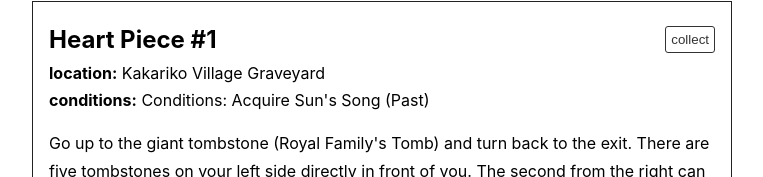
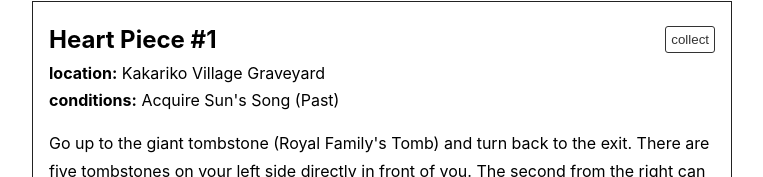
Before and after one commit to chrisdfe/oot-tracker, a React (Create React App) app: page / in a window 1280 px wide. Shown: the part 416-593 px from the top of the page, without its empty margins (258-1021 px from the left). Built offline with nearby package versions, Linux system fonts and the light colour scheme.

Commit message:
More data bugfixes

```diff
--- a/scripts/data/fetchHeartPieces.js
+++ b/scripts/data/fetchHeartPieces.js
@@ -26,7 +26,7 @@
       .filter(line => !!line);
 
     const cleanedLocation = location.replace(/^Location: /, "");
-    const cleanedConditions = conditions.replace(/^Conditions /, "");
+    const cleanedConditions = conditions.replace(/^Conditions: /, "");
     const [, number] = /^Heart Piece #(\d+) - /.exec(directions);
     const [, cleanedDirections] = directions
       .join("\n")
--- a/src/data/heartPieces.json
+++ b/src/data/heartPieces.json
@@ -2,252 +2,252 @@
     {
         "number": "1",
         "location": "Kakariko Village Graveyard",
-        "conditions": "Conditions: Acquire Sun's Song (Past)",
+        "conditions": "Acquire Sun's Song (Past)",
         "directions": "Go up to the giant tombstone (Royal Family's Tomb) and turn back to the exit. There are five tombstones on your left side directly in front of you. The second from the right can be pulled back. Do so and drop down into the hole to find a ReDead. Defeat it (freeze it first with the Sun's Song), then stand on the steps and play the Sun's Song again to make a chest appear containing a Piece of Heart.",
         "imageUrl": "/wiki/images/thumb/f/fa/OoT-Heart-Piece-01-Map.jpg/400px-OoT-Heart-Piece-01-Map.jpg"
     },
     {
         "number": "2",
         "location": "Kakariko Village Graveyard",
-        "conditions": "Conditions: Have Enough Rupees",
+        "conditions": "Have Enough Rupees",
         "directions": "Once you have a lot of Rupees to throw around, enter the Graveyard between 18:00 and 21:00 (you can talk to the guard at the entrance of Kakariko Village to check the time). You will have the option of playing Dampé's Heart-Pounding Gravedigging Tour for 10 Rupees a try. Speak to him when he is standing in front of a patch of Soft Soil, pay up, and see what you find. Mostly, you find nothing, but occasionally you get Rupees. Eventually, you will find a Piece of Heart. Unfortunately, it is completely random, so you could end up being here awhile...",
         "imageUrl": "/wiki/images/f/fa/OoT-Heart-Piece-02.jpg"
     },
     {
         "number": "3",
         "location": "Lon Lon Ranch",
-        "conditions": "Conditions: Reach Lon Lon Ranch (Past)",
+        "conditions": "Reach Lon Lon Ranch (Past)",
         "directions": "During the past, go to Lon Lon Ranch and enter the storage building at the back of the ranch. Pull the crates back to reach the far corner where you will find a hole you can crawl through. This leads to a little area with a Piece of Heart in a nest.",
         "imageUrl": "/wiki/images/d/df/OoT-Heart-Piece-03.jpg"
     },
     {
         "number": "4",
         "location": "Gerudo Valley",
-        "conditions": "Conditions: Reach Gerudo Valley",
+        "conditions": "Reach Gerudo Valley",
         "directions": "In Gerudo Valley, there is a giant waterfall to the north. In the center of the waterfall is an alcove with a Piece of Heart. There is a ladder to get up there, so the general idea is to drop down into the water closest to the waterfall and swim over to the ladder. As a child, you can grab the Cucco nearby and float over to it. As an adult, you will probably have more luck getting on the \"Gerudo side\" of the bridge and jumping down on to the solid land, then running over to the higher water and jumping in.",
         "imageUrl": "/wiki/images/thumb/0/0b/Oot_heart_16.jpg/400px-Oot_heart_16.jpg"
     },
     {
         "number": "5",
         "location": "Gerudo Valley",
-        "conditions": "Conditions: Reach Gerudo Valley",
+        "conditions": "Reach Gerudo Valley",
         "directions": "When standing on the bridge, if you look towards the \"Gerudo side\" of the bridge and look off to the left, you will see a platform up against the wall with a crate. Roll into the crate to find a Piece of Heart. There are two ways to get over to this platform:\n1) As a child, grab the Cucco and float over to the crate.\n2) As an adult, jump down on to the similar platform on the \"Hyrule Field side,\" and then use the Longshot on the crate to get across.",
         "imageUrl": "/wiki/images/thumb/d/d3/Oot_heart_17.jpg/400px-Oot_heart_17.jpg"
     },
     {
         "number": "6",
         "location": "Lake Hylia",
-        "conditions": "Conditions: Reach Lake Hylia (Past)",
+        "conditions": "Reach Lake Hylia (Past)",
         "directions": "In the Fishing Pond game, catch a 10-pound fish as a child and show it to the Fishing Hole Man to get a Piece of Heart.",
         "imageUrl": "/wiki/images/5/5f/OoT-Heart-Piece-06.jpg"
     },
     {
         "number": "7",
         "location": "Lost Woods",
-        "conditions": "Conditions: Acquire Fairy Ocarina (Past)",
+        "conditions": "Acquire Fairy Ocarina (Past)",
         "directions": "When you enter the Lost Woods as a child, go right one screen then jump down into the lower area. Stand on the stump off to the right to make two Skull Kids appear. Pull out your Ocarina and they'll let you play along with their songs. If you can manage to play three of their songs in a row (that steadily get more difficult), they will reward you with a Piece of Heart.",
         "imageUrl": "/wiki/images/1/1c/OoT-Heart-Piece-07.jpg"
     },
     {
         "number": "8",
         "location": "Lost Woods",
-        "conditions": "Conditions: Learn Saria's Song (Past)",
+        "conditions": "Learn Saria's Song (Past)",
         "directions": "Enter the Lost Woods as a child and go left one screen. Stand on the stump, pull out your Ocarina and play Saria's Song once you have acquired it. The Skull Kid on top of the tree trunk in front of you will get excited and offer you a Piece of Heart for his new friend. That's the sign of a true friend!",
         "imageUrl": "/wiki/images/f/f6/OoT-Heart-Piece-08.jpg"
     },
     {
         "number": "9",
         "location": "Market",
-        "conditions": "Conditions: Reach Market (Past)",
+        "conditions": "Reach Market (Past)",
         "directions": "During the night, there are lots of dogs roaming the streets. If you touch one, it will follow you until you enter a building or leave the area entirely. There is one specific dog we want, which is the white one who is hanging out by the blue market stall. It is located to the left of the exit leading back to Hyrule Field. Make it follow you, then head over to the right a bit and enter the Back Alley between the buildings. Enter the door straight ahead to your left, which is the only one open at night. Inside, you will find Mamamu Yan who is constantly raving about her \"Little Richard\" during the day. For bringing him back, she will gift you with a Piece of Heart.",
         "imageUrl": "/wiki/images/d/d6/OoT-Heart-Piece-09.jpg"
     },
     {
         "number": "10",
         "location": "Goron City",
-        "conditions": "Conditions: Acquire Goron's Bracelet",
+        "conditions": "Acquire Goron's Bracelet",
         "directions": "At the lowest level of the city, light all the torches using Deku Sticks (and the lit torch in Darunia's chamber). Alternatively you can use Din's Fire. Once all of them are lit, the giant goron-faced urn in the center will begin spinning. Go up to the second floor where you can toss either Bomb Flowers or Bombs into the vase once it gets close. If they explode when the face that's towards you is smiling, you will get a Piece of Heart and some Rupees. It can take awhile and is very frustrating, so don't feel like you're the only one.",
         "imageUrl": "/wiki/images/f/f5/OoT-Heart-Piece-10.jpg"
     },
     {
         "number": "11",
         "location": "Death Mountain Crater",
-        "conditions": "Conditions: Reach Death Mountain Crater",
+        "conditions": "Reach Death Mountain Crater",
         "directions": "The wall that leads up to the large area at the entrance of Death Mountain Crater is climbable and it has an alcove with a Piece of Heart in it. There are two ways you can get it:\n1) You can enter Death Mountain Crater as a child and run straight forward. When you hit the ledge, rather than jumping, Link will turn around and start climbing down. Get to the alcove and claim your prize, then quickly leave before you run out of time (the limit is based on the amount of Heart Containers you have, so the more health the better). You can use this method as an adult as well.\n2) The other way is to plant a Magic Bean at the base of the Crater as a child and ride the Magic Bean Plant as an adult. It will eventually take you over to the alcove.",
         "imageUrl": "/wiki/images/thumb/d/dc/Oot_heart_06.jpg/400px-Oot_heart_06.jpg"
     },
     {
         "number": "12",
         "location": "Kakariko Village",
-        "conditions": "Conditions: Reach Top of Death Mountain or Hookshot",
+        "conditions": "Reach Top of Death Mountain or Hookshot",
         "directions": "To get this Piece of Heart, you need to get on top of Impa's House (the building to the far southwest of Kakariko Village). You can get there by either catching a ride from the Owl atop Death Mountain as a child, or using the Hookshot as an adult to first get on top of the House of Skulltula, and then on top of Impa's House.\nOnce you get up there, jump off to the east side where there is a ledge above the fence. Enter the hole in the wall which takes you into a cage inside the house with a cow...? and a Piece of Heart!",
         "imageUrl": "/wiki/images/f/fa/OoT-Heart-Piece-12.jpg"
     },
     {
         "number": "13",
         "location": "Market",
-        "conditions": "Conditions: Acquire Bombs (Past)",
+        "conditions": "Acquire Bombs (Past)",
         "directions": "During the day, the Bombchu Bowling Alley is open and ready for business! The game cycles through five different prizes, in this order: Bombchu, Piece of Heart, Bombs, Bomb Bag, and a purple Rupee (50). If you mess up playing the game for the prize you want, you will have to wait for the prize to cycle around again.",
         "imageUrl": "/wiki/images/9/9c/OoT-Heart-Piece-13.jpg"
     },
     {
         "number": "14",
         "location": "Hyrule Field",
-        "conditions": "Conditions: Acquire Bombs",
+        "conditions": "Acquire Bombs",
         "directions": "In the southwest corner of Hyrule Field is the entrance to Lake Hylia. Just before the entrance itself is four fences that form a square. Lay a bomb in the center to reveal a hole. Jump down and purchase the Piece of Heart from the Business Scrub for 10 Rupees.",
         "imageUrl": "/wiki/images/0/06/OoT-Heart-Piece-14.jpg"
     },
     {
         "number": "15",
         "location": "Zora's River",
-        "conditions": "Conditions: Reach Zora's River",
+        "conditions": "Reach Zora's River",
         "directions": "The heart piece is located on a pillar found right in the center of Zora's River region. There are a few different ways to get to it:\n1) You can bring the Cucco from the beginning of the area, jump at the nearby platform and let go of the Cucco at the last moment to grab on, pull yourself up and jump to the Piece of Heart.\n2) Use the Boomerang as a child to retrieve it.\n3) Use the Hover Boots as an adult to float over and grab it.",
         "imageUrl": "/wiki/images/1/1e/OoT-Heart-Piece-15.jpg"
     },
     {
         "number": "16",
         "location": "Zora's River",
-        "conditions": "Conditions: Reach Zora's River",
+        "conditions": "Reach Zora's River",
         "directions": "At the end of Zora's River, near the entrance to Zora's Domain, there is a platform in the corner with a Piece of Heart. There are a few ways to get it:\n1) Bring the Cucco from the beginning of the area, throw it up on the ledges and quickly grab it before it touches water and flies off. Get to the highest point near the platform, jump to it, let go of the Cucco at the last moment to grab on to the ledge, and snag the prize.\n2) Use the Boomerang as a child to retrieve it.\n3) Use the Hover Boots as an adult to float over and grab it.",
         "imageUrl": "/wiki/images/d/de/OoT-Heart-Piece-16.jpg"
     },
     {
         "number": "17",
         "location": "Zora's Domain",
-        "conditions": "Conditions: Reach Zora's Domain (Past)",
+        "conditions": "Reach Zora's Domain (Past)",
         "directions": "There are five unlit torches in Zora's Domain.\n1) As a child, run up to the Throne Room and light a Deku Stick, then run down the stairs and light the torch you find at the corner. This one will stay lit.\n2) Get out a new Deku Stick so you have the most time and start spiraling down the ramp.\n3) Next to the shop is another torch, continue on into the water.\n4) In the northern corner is a torch next to a circle of stones. Light it and then quickly head to the waterfall.\n5) The final two torches are behind the waterfall. Stay close to the edge, run inside and light them to make a large chest appear.",
         "imageUrl": "/wiki/images/d/de/OoT-Heart-Piece-17.jpg"
     },
     {
         "number": "18",
         "location": "Kakariko Village Graveyard",
-        "conditions": "Conditions: Plant Magic Bean",
+        "conditions": "Plant Magic Bean",
         "directions": "On the left side of the Graveyard as a child, there is a soft soil location. Plant a Magic Bean and return as an adult later on. Ride the Magic Bean Plant up on to the ledge and roll into the crate to find a Piece of Heart.",
         "imageUrl": "/wiki/images/c/c5/OoT-Heart-Piece-18.jpg"
     },
     {
         "number": "19",
         "location": "Kakariko Village",
-        "conditions": "Conditions: Acquire Boomerang as a Child or Race Dampé as an Adult",
+        "conditions": "Acquire Boomerang as a Child or Race Dampé as an Adult",
         "directions": "Within the Windmill is a ledge with a Piece of Heart resting atop it. After you race against Dampé in the Graveyard as an adult, you come out of the Windmill and you can jump across the moving platforms to get it. Alternatively, you could have gotten this as a child after acquiring the Boomerang.",
         "imageUrl": "/wiki/images/c/c3/OoT-Heart-Piece-19.jpg"
     },
     {
         "number": "20",
         "location": "Kakariko Village Graveyard",
-        "conditions": "Conditions: Acquire Hookshot",
+        "conditions": "Acquire Hookshot",
         "directions": "Once you have acquired the Hookshot, you can race against Dampé again anytime you like. If you can beat him in under a minute, you will get a Piece of Heart. A trick to cut sometime at the end is to use the Longshot to latch on to the torch near the end of the maze, shaving a few seconds off your travels. However, you can do this without the Longshot.",
         "imageUrl": "/wiki/images/0/06/OoT-Heart-Piece-20.jpg"
     },
     {
         "number": "21",
         "location": "Kakariko Village",
-        "conditions": "Conditions: Acquire Hookshot",
+        "conditions": "Acquire Hookshot",
         "directions": "When you are an adult, use the Hookshot to get on top of the roof of Granny's Potion Shop and then talk to the guy up there and he will give you the Piece of Heart. You can reach the roof by standing on the fence right in front of the Windmill. After you acquire the Longshot, you can reach the roof from many other locations.\nThis Heart Piece can be acquired way earlier in the game, when Link first reached Kakariko Village as a child. You can climb on top of the lookout tower, face to the south, target, and side jump to the left. This will cause you to land on top of the fence, which you can then use to climb up to the roof.",
         "imageUrl": "/wiki/images/9/93/OoT-Heart-Piece-21.jpg"
     },
     {
         "number": "22",
         "location": "Kakariko Village",
-        "conditions": "Conditions: Collect 50 Gold Skulltulas",
+        "conditions": "Collect 50 Gold Skulltulas",
         "directions": "Once you have collected 50 Gold Skulltulas, go into the House of Skulltula and claim your prize.",
         "imageUrl": "/wiki/images/a/a3/OoT-Heart-Piece-22.jpg"
     },
     {
         "number": "23",
         "location": "Lake Hylia",
-        "conditions": "Conditions: Plant Magic Bean or Learn Scarecrow's Song",
+        "conditions": "Plant Magic Bean or Learn Scarecrow's Song",
         "directions": "At the very top of the Lakeside Laboratory is a Piece of Heart. To get up there, you can either plant a Magic Bean as a child and ride it as an adult or use the Scarecrow's Song and Hookshot up. Watch out for the Guays, a crow-like enemy while you're at it too.",
         "imageUrl": "/wiki/images/e/e3/OoT-Heart-Piece-23.jpg"
     },
     {
         "number": "24",
         "location": "Lake Hylia",
-        "conditions": "Conditions: Acquire the Golden Scale",
+        "conditions": "Acquire the Golden Scale",
         "directions": "Once you win the Golden Scale from the Fishing Pond, you can enter the Lakeside Laboratory and use it to dive down as far as you can. Link will touch the bottom and you will hear the \"secret\" chime. Swim back up and speak with Lake Scientist to get a reward.",
         "imageUrl": "/wiki/images/d/d2/OoT-Heart-Piece-24.jpg"
     },
     {
         "number": "25",
         "location": "Hyrule Field",
-        "conditions": "Conditions: Acquire the Golden Scale or Iron Boots",
+        "conditions": "Acquire the Golden Scale or Iron Boots",
         "directions": "Northwest of Lon Lon Ranch, between Gerudo Valley and Hyrule Castle, there is a tree. Once you walk by it the Shard of Agony will chime, or if you are playing the N64 version, the Stone of Agony will shake. Place a bomb next to it to reveal a hole. Inside, use either the Iron Boots or the Golden Scale to dive deep into the water and retrieve this Piece of Heart.",
         "imageUrl": "/wiki/images/0/0a/OoT-Heart-Piece-25.jpg"
     },
     {
         "number": "26",
         "location": "Death Mountain Trail",
-        "conditions": "Conditions: Plant Magic Bean",
+        "conditions": "Plant Magic Bean",
         "directions": "As a child, plant a Magic Bean in the soft soil at the entrance of Dodongo's Cavern. When you return as an adult, you can ride the Magic Bean Plant to jump on to the ledge just above Dodongo's Cavern where a Piece of Heart awaits.\nAnother way to get there is to go to the Bomb Flower that is directly above Dodongo's Cavern. Move the Bomb Flower out of the way, then face away towards the southeast (opposite the cavern), target and backflip. If done right, you will land on the platform and can get the Piece of Heart early.",
         "imageUrl": "/wiki/images/f/f7/OoT-Heart-Piece-26.jpg"
     },
     {
         "number": "27",
         "location": "Death Mountain Crater",
-        "conditions": "Conditions: Learn Bolero of Fire, Plant Magic Bean",
+        "conditions": "Learn Bolero of Fire, Plant Magic Bean",
         "directions": "As a child, warp to Death Mountain Crater and plant a Magic Bean in the soft soil next to the Triforce Pedestal. Warp back as an adult and ride the Magic Bean up to one of the two smoky mountains in the center of the area, which has a Piece of Heart atop it.",
         "imageUrl": "/wiki/images/f/f0/OoT-Heart-Piece-27.jpg"
     },
     {
         "number": "28",
         "location": "Zora's Fountain",
-        "conditions": "Conditions: Become an Adult",
+        "conditions": "Become an Adult",
         "directions": "When you return to Zora's Domain as an adult, Lord Jabu-Jabu is no longer here and there are now a bunch of icebergs floating around. Jump across them to find a Piece of Heart atop one of them.",
         "imageUrl": "/wiki/images/b/be/OoT-Heart-Piece-28.jpg"
     },
     {
         "number": "29",
         "location": "Ice Cavern",
-        "conditions": "Conditions: Blue Fire",
+        "conditions": "Blue Fire",
         "directions": "In the far right room of the Ice Cavern, which is the same room where you can acquire some Blue Fire and find the Compass, there are lots of stalactites that fall from the ceiling. There are a few patches of Red Ice and within one of them is a Piece of Heart. Use Blue Fire to melt it.",
         "imageUrl": "/wiki/images/0/07/OoT-Heart-Piece-29.jpg"
     },
     {
         "number": "30",
         "location": "Zora's Fountain",
-        "conditions": "Conditions: Iron Boots",
+        "conditions": "Iron Boots",
         "directions": "Located at the very bottom of Zora's Fountain. Use the Iron Boots to reach the ground floor and collect the heart piece.",
         "imageUrl": "/wiki/images/7/7b/OoT-Heart-Piece-30.jpg"
     },
     {
         "number": "31",
         "location": "Zora's River",
-        "conditions": "Conditions: Song of Storms (Child)",
+        "conditions": "Song of Storms (Child)",
         "directions": "At Zora's River as a child, near the center of the map, step on the nearby log that sticks out into the water. Pull out your Ocarina to get five Frogs to appear. Play the Song of Storms and you'll be rewarded with a Piece of Heart.",
         "imageUrl": "/wiki/images/4/4f/OoT-Heart-Piece-31.jpg"
     },
     {
         "number": "32",
         "location": "Zora's River",
-        "conditions": "Conditions: Epona's Song, Sun's Song, Song of Storms (Child)",
+        "conditions": "Epona's Song, Sun's Song, Song of Storms (Child)",
         "directions": "At Zora's River as a child, when you meet the five frogs, play Zelda's Lullaby, Saria's Song, Epona's Song, Sun's Song, and the Song of Time. Each time one of the frogs will grow in size. Once all five frogs are grown, and you also played the Song of Storms to get the other heart piece, you can play a game of Simon says. You will have to quickly press the right button, depending on where the butterfly appears over the frogs head. The pattern is as follows.\nNintendo 3DS Version – L, X, Y, R, X, Y, R, L, R, L, R, Y, X, L\nNintendo 64 Version – A, C-left, C-right, C-down, C-left, C-right, C-down, A, C-down, A, C-down, C-right, C-left, A",
         "imageUrl": "/wiki/images/1/1f/OoT-Heart-Piece-32.jpg"
     },
     {
         "number": "33",
         "location": "Market",
-        "conditions": "Conditions: Lens of Truth (Child)",
+        "conditions": "Lens of Truth (Child)",
         "directions": "The Treasure Chest Shop is open only at night. Enter and you can play this game for 10 Rupees a try. In each room, you are given a choice between two chests, one being a prize while the other allows you to move forward to better prizes. Each decision is a fifty-fifty chance, so your chances of getting all the way through aren't that good. Once you have acquired the Lens of Truth, you can use it during the game in order to see what is inside the chests. Pick all the Small Key chests to get to the end.",
         "imageUrl": "/wiki/images/5/56/OoT-Heart-Piece-33.jpg"
     },
     {
         "number": "34",
         "location": "Gerudo's Fortress",
-        "conditions": "Conditions: Gerudo Token",
+        "conditions": "Gerudo Token",
         "directions": "At the very top of the fortress is a large treasure chest. One of the doors to the south takes you to an upper ledge where you can walk around and climb up some vines to get to the highest point. Run over to the north and at the gap, you can play the Scarecrow's Song to make Pierre appear. Use the Hookshot to get across and open the chest for a Piece of Heart. If you have the Longshot, you should just barely be able to grapple on to the chest itself.",
         "imageUrl": "/wiki/images/b/be/OoT-Heart-Piece-34.jpg"
     },
     {
         "number": "35",
         "location": "Gerudo's Fortress",
-        "conditions": "Conditions: Gerudo Token, Epona",
+        "conditions": "Gerudo Token, Epona",
         "directions": "Once you have saved all the carpenters and acquired the Gerudo Token, you can bring Epona to the far east and play the Horseback Archery game. If you can manage to get over 1,000 points, you will be rewarded with a Piece of Heart.",
         "imageUrl": "/wiki/images/d/df/OoT-Heart-Piece-35.jpg"
     },
     {
         "number": "36",
         "location": "Desert Colossus",
-        "conditions": "Conditions: Gerudo Token, Epona",
+        "conditions": "Gerudo Token, Epona",
         "directions": "Next to the entrance of the Spirit Temple is a soft soil location. Plant a Magic Bean as a child, and then come back as an adult and ride it. Near the end of its travels, it will go over the stonehenge-looking platform where there is a Piece of Heart. Jump off and collect the final one in the game!",
         "imageUrl": "/wiki/images/9/99/OoT-Heart-Piece-36.jpg"
     }
--- a/src/pages/HeartPieces/components/HeartPiece.tsx
+++ b/src/pages/HeartPieces/components/HeartPiece.tsx
@@ -87,7 +87,9 @@
           <strong>conditions:</strong> {heartPiece.conditions}
         </Paragraph>
 
-        <DescriptionParagraph>{heartPiece.directions}</DescriptionParagraph>
+        {heartPiece.directions.split("\n").map(paragraph => (
+          <DescriptionParagraph>{paragraph}</DescriptionParagraph>
+        ))}
       </BodyContent>
     </Wrapper>
   );
```
